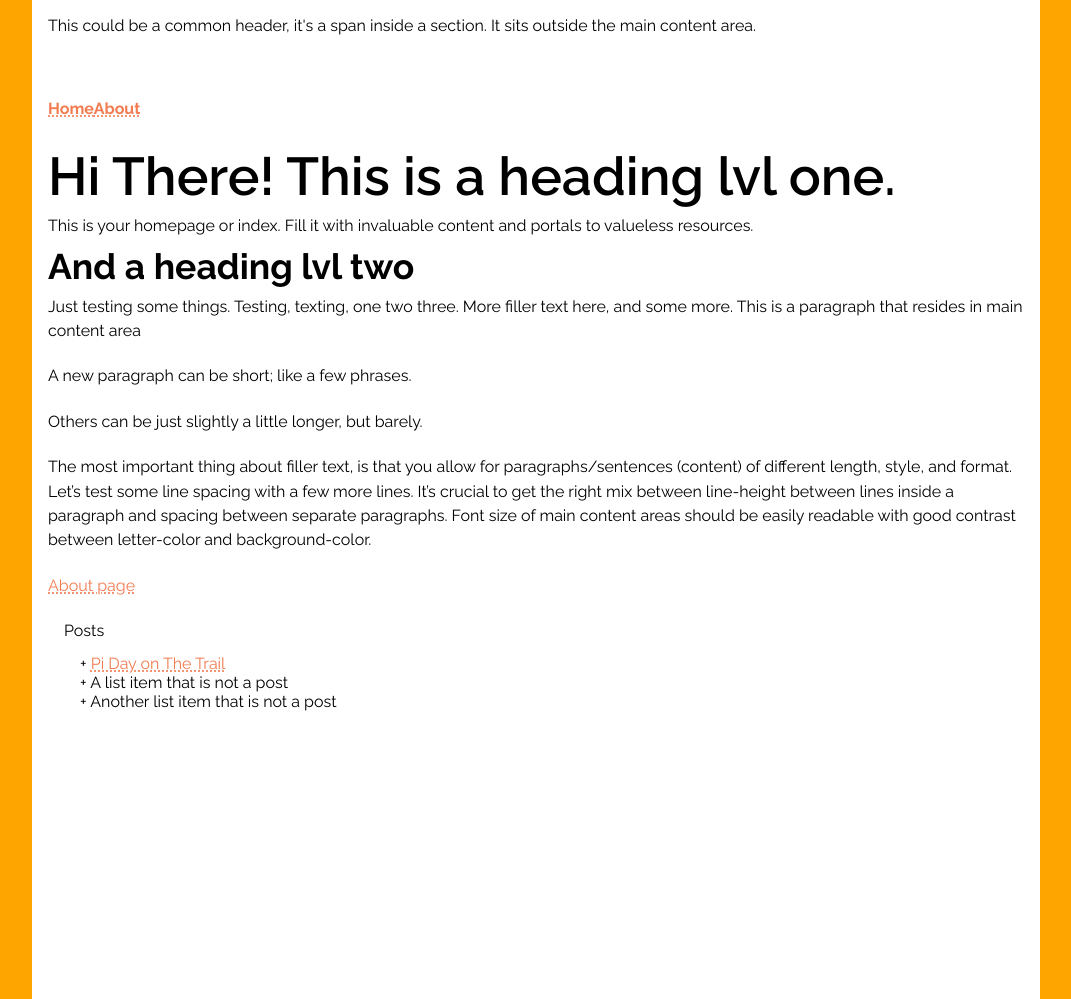
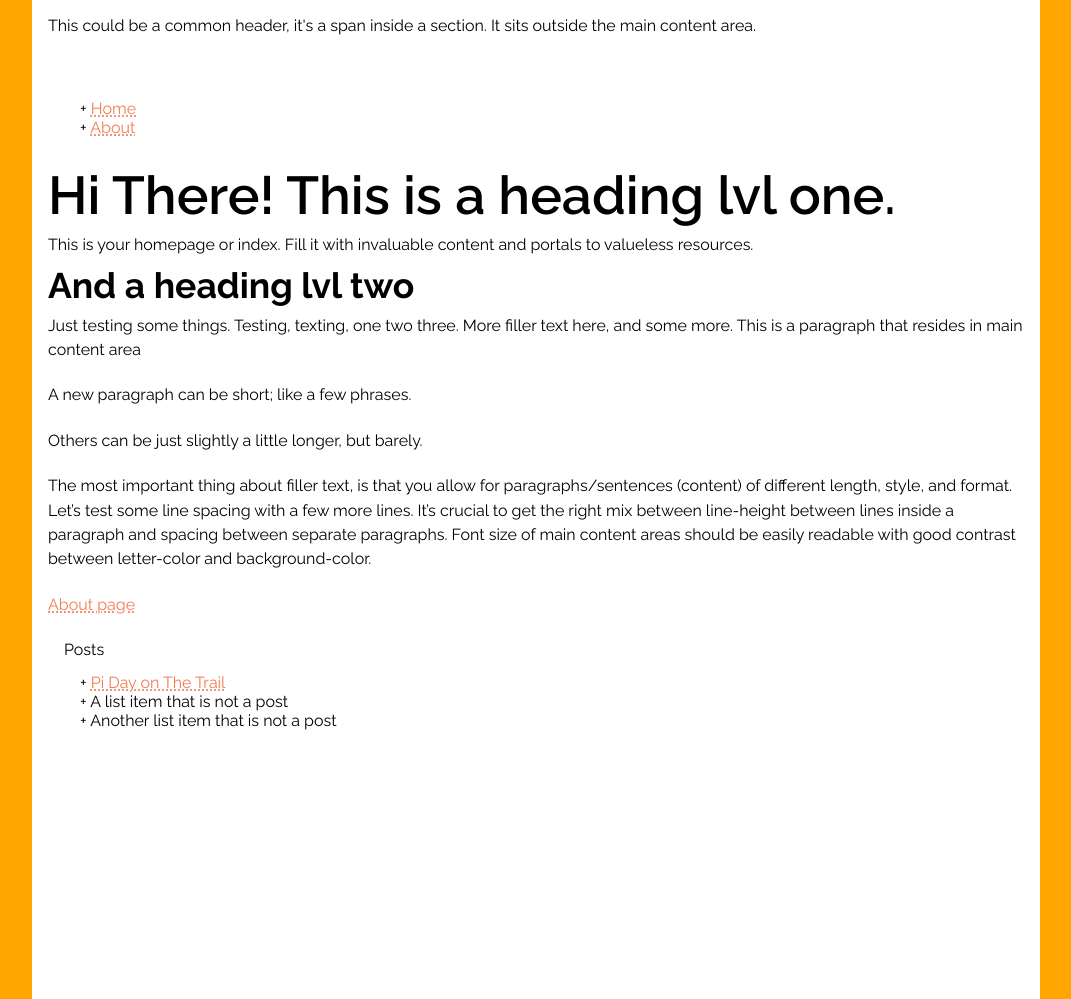
Before and after one commit to craigkraft/craigkraft.github.io, a Jekyll site: the page built from index.md, in a window 1280 px wide. Shown: the whole page, without its empty margins (104-1175 px from the left). Built offline with Jekyll 4.4.1, drawn with Linux system fonts in a browser that asks for light colours.

```diff
--- a/_includes/navigation.html
+++ b/_includes/navigation.html
@@ -1 +1 @@
-<nav><span>{% for item in site.data.navigation %}<a href="{{ item.link }}" {% if page.url == item.link %}{% endif %}>{{ item.name }}</a>{% endfor %}</span></nav>
+<nav><ul>{% for item in site.data.navigation %}<li><a href="{{ item.link }}" {% if page.url == item.link %}{% endif %}>{{ item.name }}</a></li>{% endfor %}</ul></nav>
```
